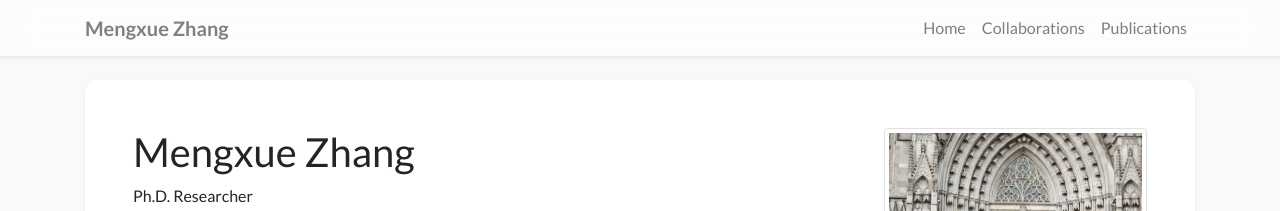
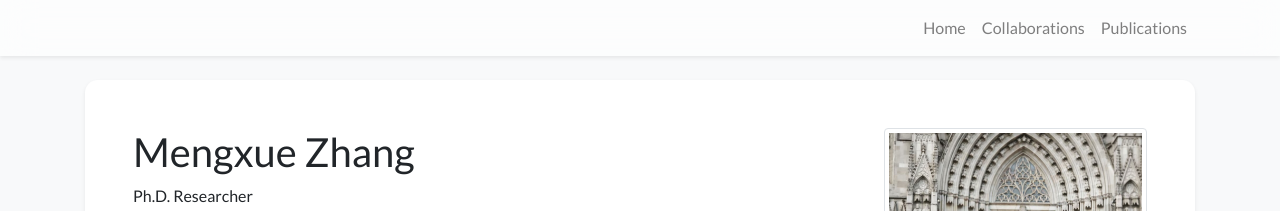
Before and after one commit to mengxue-rs/mengxue-rs.github.io, a Jekyll site: the page built from index.html, in a window 1280 px wide. Shown: the top 211 px of the page. Built offline with Jekyll 4.4.1, drawn with Linux system fonts in a browser that asks for light colours; nearby versions of some CDN libraries; a style sheet for code colours, icons or effects is not loaded.

Commit message:
Update profile.yml

```diff
--- a/_data/profile.yml
+++ b/_data/profile.yml
@@ -1,6 +1,6 @@
 primary_name: "Mengxue Zhang"
 secondary_name: ""
-navbar_name: '<span style="color: gray;">Mengxue Zhang</span>' # Mengxue Zhang (mx.zhang.rs@gmail.com)
+navbar_name: "" # Mengxue Zhang (mx.zhang.rs@gmail.com)
 
 positions:
 - name: Ph.D. Researcher
```
